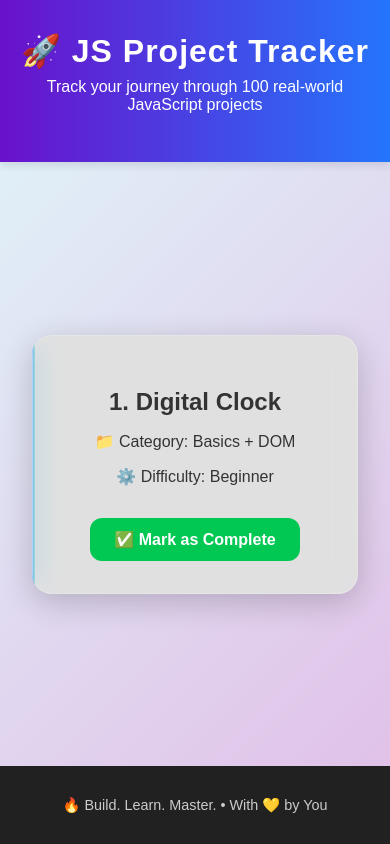
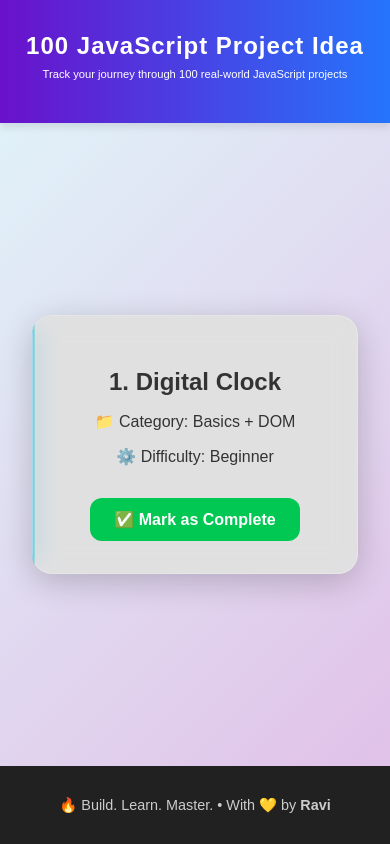
Before and after one commit to RaviKumarYadav-R/100-js-project-idea, a plain HTML site: page index.html in a window 390 px wide. Drawn offline with Linux system fonts and the light colour scheme.

Commit message:
add projects

```diff
--- a/index.html
+++ b/index.html
@@ -1,14 +1,28 @@
 <!DOCTYPE html>
 <html lang="en">
   <head>
-    <meta charset="UTF-8" />
-    <meta name="viewport" content="width=device-width, initial-scale=1.0" />
-    <title>JS Project Tracker</title>
-    <link rel="stylesheet" href="style.css" />
+<!-- Character Encoding -->
+<meta charset="UTF-8">
+
+<!-- Viewport for Mobile Responsiveness -->
+<meta name="viewport" content="width=device-width, initial-scale=1.0">
+
+<!-- Title and Description -->
+<title>Ravi Kumar | JavaScript Projects</title>
+<meta name="description" content="A collection of real-world JavaScript projects by Ravi Kumar. Learn, build, and master JavaScript with practical examples.">
+
+<!-- Keywords for SEO -->
+<meta name="keywords" content="JavaScript, Projects, Web Development, HTML, CSS, JS Examples, Ravi Kumar, Real World Projects">
+
+<!-- Author -->
+<meta name="author" content="Ravi Kumar">
+<link rel="icon" href="./favicon-32x32.png" type="image/x-icon">
+<meta name="theme-color" content="#00c6ff">
+<link rel="stylesheet" href="style.css">
   </head>
   <body>
     <header>
-      <h1>🚀 JS Project Tracker</h1>
+      <h1>100 JavaScript Project Idea</h1>
       <p>Track your journey through 100 real-world JavaScript projects</p>
     </header>
 
@@ -27,7 +41,7 @@
     </main>
 
     <footer>
-      <p>🔥 Build. Learn. Master. • With 💛 by You</p>
+      <p>🔥 Build. Learn. Master. • With 💛 by <strong>Ravi</strong></p>
     </footer>
 
     <script src="script.js"></script>
--- a/style.css
+++ b/style.css
@@ -98,3 +98,12 @@ footer {
   padding: 1rem;
   font-size: 0.9rem;
 }
+
+@media (max-width:480px){
+  header h1{
+    font-size: 1.5rem;
+  }
+  header p{
+    font-size: 0.7rem;
+  }
+}
```
Also changed, not shown: favicon-32x32.png (added).
